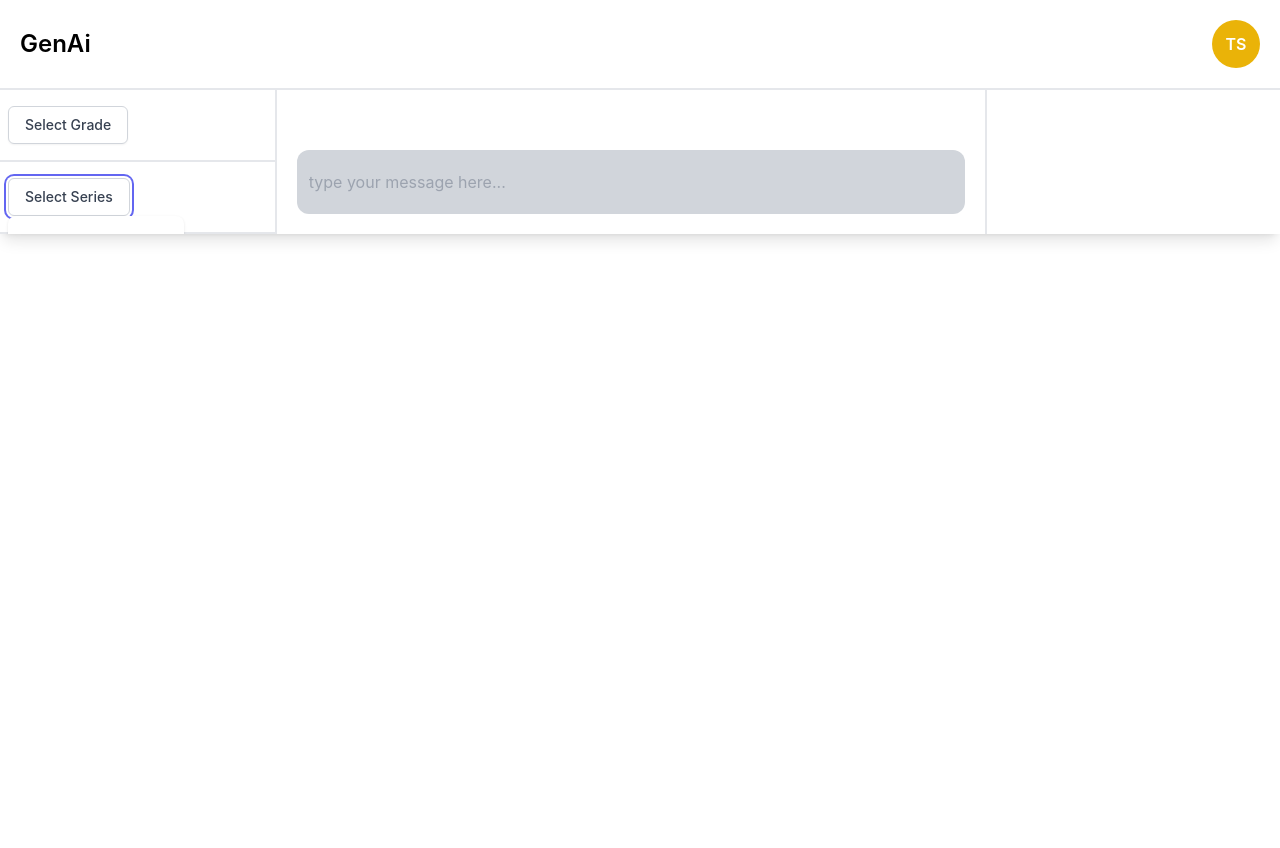
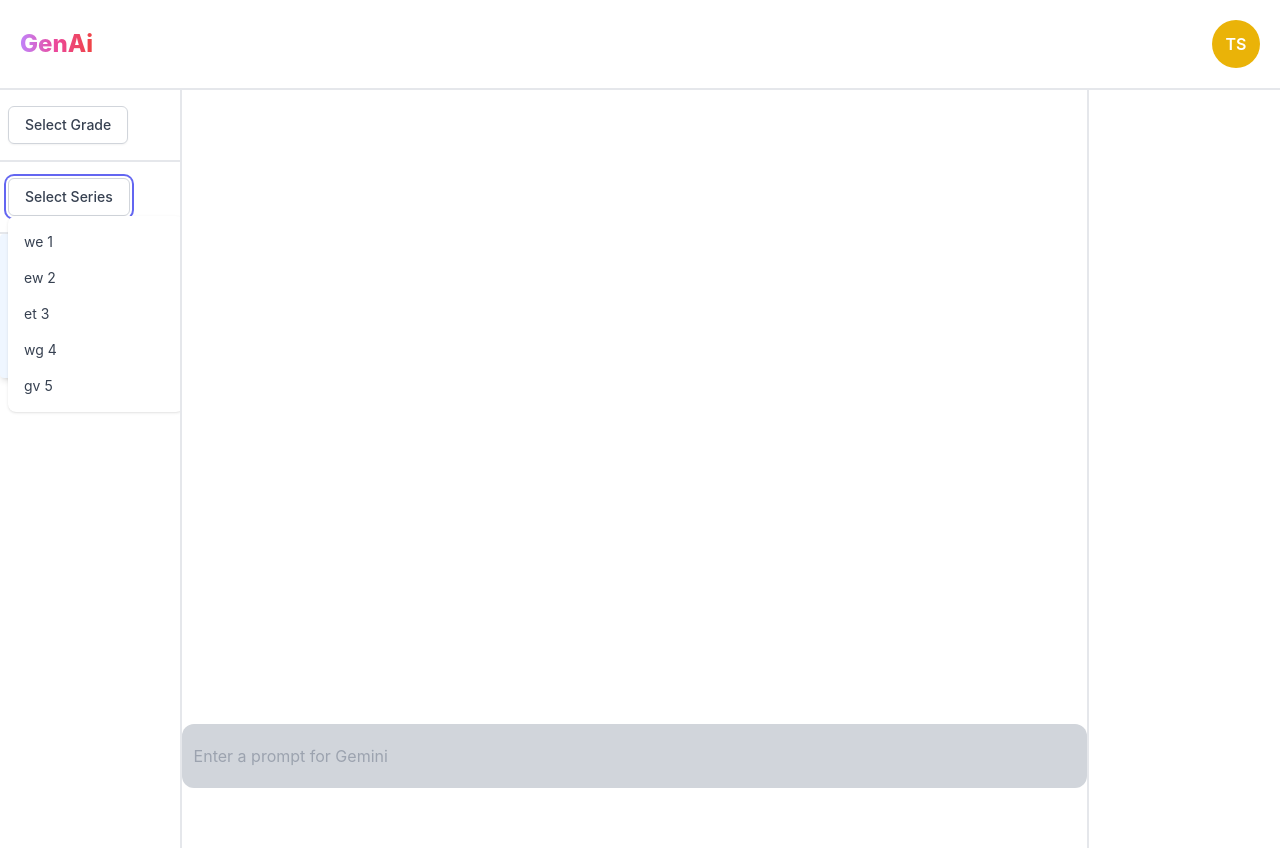
Before and after one commit to tushar9979/chatbot-ai, a React (Create React App) app: page / in a window 1280 px wide. Both pictures are taken after a click on the button "Select Series". Before the commit the page ends 800 px from the top, so only its background shows below. Built offline with nearby package versions, Linux system fonts and the light colour scheme.

Commit message:
Handel the error for the api

```diff
--- a/src/App.jsx
+++ b/src/App.jsx
@@ -8,6 +8,13 @@ function App() {
   const [seriesDropdownOpen, setSeriesDropdownOpen] = useState(false);
   const [messages, setMessages] = useState([]);
   const [inputValue, setInputValue] = useState("");
+  const seriesArray = [
+    { name: "we", value: 1 },
+    { name: "ew", value: 2 },
+    { name: "et", value: 3 },
+    { name: "wg", value: 4 },
+    { name: "gv", value: 5 },
+  ];
 
   const handleGradeSelect = (grade) => {
     setSelectedGrade(grade);
@@ -32,16 +39,21 @@ function App() {
   };
 
   const handleInputSubmit = async (e) => {
-    if (e.key === "Enter") {
+    if (e.key !== "Enter") return;
+
     const question = inputValue;
+    setInputValue("");
+    const timestamp = new Date().toLocaleTimeString();
+
     const newMessage = {
       type: "question",
       content: question,
-        timestamp: new Date().toLocaleTimeString(),
+      timestamp,
     };
 
     setMessages((prevMessages) => [...prevMessages, newMessage]);
 
+    try {
       const response = await fetch(
         "https://el-chatbot-fastapi-logger-4vxxvkhypq-el.a.run.app/api/v1/get_chatbot_answer/",
         {
@@ -53,12 +65,16 @@ function App() {
             query: question,
             s_mode: 1,
             uid: 199111,
-            grade: selectedGrade,
+            grade: selectedGrade ? selectedGrade : "1",
             name: "Tushar",
-            series: selectedSeries,
+            series: selectedSeries ? selectedSeries : 1,
           }),
         }
       );
+
+      if (!response.ok) {
+        throw new Error("Network response was not ok");
+      }
 
       const data = await response.json();
       const chatbotAnswer = data.chat_bot_answer.answer;
@@ -66,11 +82,12 @@ function App() {
       const answerMessage = {
         type: "answer",
         content: chatbotAnswer,
-        timestamp: new Date().toLocaleTimeString(),
+        timestamp,
       };
 
       setMessages((prevMessages) => [...prevMessages, answerMessage]);
-      setInputValue("");
+    } catch (error) {
+      console.error("Failed to fetch chatbot answer:", error);
     }
   };
 
@@ -78,14 +95,17 @@ function App() {
     <div className="App">
       <div className="container mx-auto shadow-lg rounded-lg">
         <div className="px-5 py-5 flex justify-between items-center bg-white border-b-2">
-          <div className="font-semibold text-2xl">GenAi</div>
+          <div className="text-2xl font-extrabold text-transparent bg-clip-text bg-gradient-to-r from-purple-400 via-pink-500 to-red-500">
+            GenAi
+          </div>
+
           <div className="w-1/2"></div>
           <div className="h-12 w-12 p-2 bg-yellow-500 rounded-full text-white font-semibold flex items-center justify-center">
             TS
           </div>
         </div>
         <div className="flex flex-row justify-between bg-white">
-          <div className="flex flex-col w-2/5 border-r-2 overflow-y-auto">
+          <div className="flex flex-col w-1/5 border-r-2 overflow-y-auto">
             <div className="flex flex-row py-4 px-2 items-center border-b-2">
               <div className="relative inline-block text-left">
                 <button
@@ -141,13 +161,13 @@ function App() {
                       className="py-2 text-sm text-gray-700 dark:text-gray-200"
                       aria-labelledby="dropdownSeriesButton"
                     >
-                      {[1, 2, 3, 4, 5].map((series) => (
-                        <li key={series}>
+                      {seriesArray.map((series) => (
+                        <li key={series.value}>
                           <button
-                            onClick={() => handleSeriesSelect(series)}
+                            onClick={() => handleSeriesSelect(series.value)}
                             className="block w-full text-left px-4 py-2 hover:bg-gray-100 dark:hover:bg-gray-600 dark:hover:text-white"
                           >
-                            Series {series}
+                            {series.name} {series.value}
                           </button>
                         </li>
                       ))}
@@ -156,10 +176,18 @@ function App() {
                 )}
               </div>
             </div>
+
+            <p class="text-lg font-semibold text-gray-700 bg-blue-50 p-4 rounded shadow-md">
+              You must select the grade and series to proceed.
+            </p>
           </div>
-          <div className="w-full px-5 flex flex-col justify-between">
-            <div className="flex flex-col mt-5">
-              {messages.map((message, index) => (
+          <div className="w-full h-full flex flex-col justify-between">
+            {/* Chat to start writing, learning and more with GenAI */}
+            <div
+              className="flex flex-col mt-5 overflow-y-auto"
+              style={{ height: "calc(100vh - 150px)" }}
+            >
+              {messages?.map((message, index) => (
                 <div
                   key={index}
                   className={`flex ${
@@ -186,18 +214,19 @@ function App() {
                 </div>
               ))}
             </div>
-            <div className="py-5">
+            <div className="py-3 sticky bottom-0 w-full bg-white">
               <input
                 className="w-full bg-gray-300 py-5 px-3 rounded-xl"
                 type="text"
-                placeholder="type your message here..."
+                placeholder="Enter a prompt for Gemini"
                 value={inputValue}
                 onChange={handleInputChange}
                 onKeyDown={handleInputSubmit}
               />
             </div>
           </div>
-          <div className="w-2/5 border-l-2 px-5"></div>
+
+          <div className="w-1/5 border-l-2 px-5"></div>
         </div>
       </div>
     </div>
```
Lines whose indentation alone changed are shown as unchanged.
